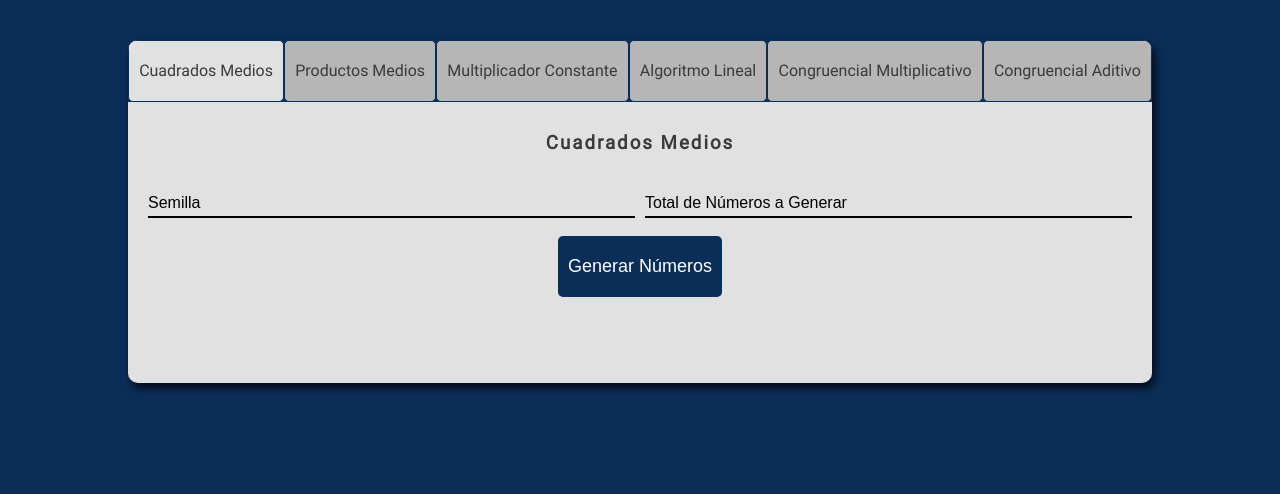
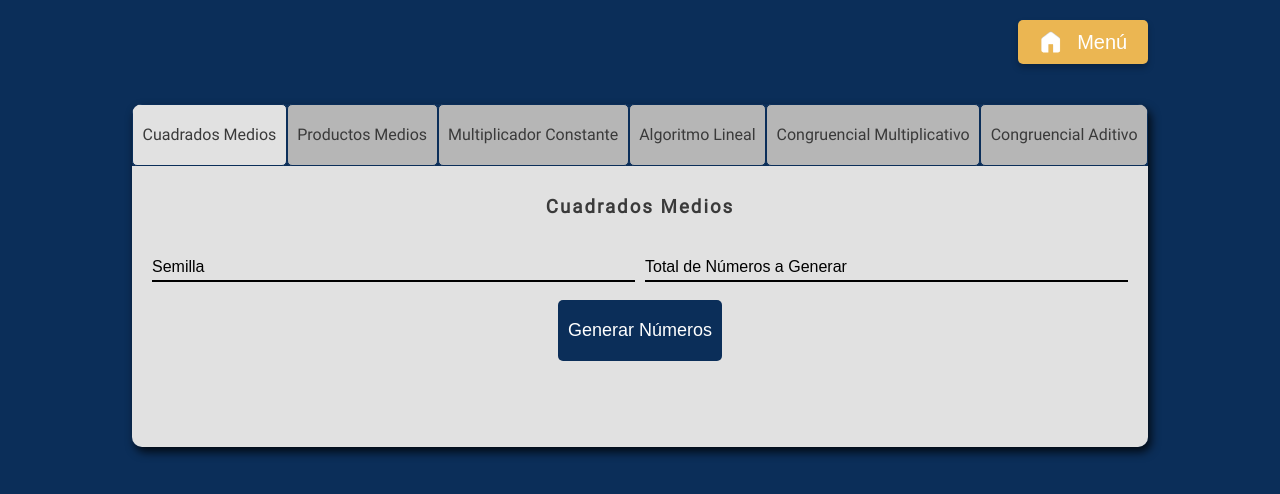
Before and after one commit to AlanElMago/proyecto-simulacion, a plain HTML site: page algoritmos-num-aleatorios.html in a window 1280 px wide. Drawn offline with Linux system fonts and the light colour scheme.

Commit message:
Boton Menu en la pantalla de generacion de numeros

```diff
--- a/algoritmos-num-aleatorios.html
+++ b/algoritmos-num-aleatorios.html
@@ -8,6 +8,18 @@
     <title>Generacion de Numeros Aleatorios</title>
 </head>
 <body>
+    <div class="main-container">
+        <div class="btn-inicio">
+            <div>
+                <Button class="btn menu">
+                    <div class="text-btn">
+                        <img src="./Images/home.png" class="img-btn">
+                        <a href="index.html">Menú</a>
+                    </div>
+                </Button>
+            </div>
+        </div>
+
         <div class="tab-container">
             <ul class="options">
                 <li id="option1" class="option option-active">
@@ -249,6 +261,7 @@
                 </div>
             </div>
         </div>
+    </div>
 
     <script type="module" src="js/metodos/script.js"></script>
 </body>
--- a/css/css-algoritmos.css
+++ b/css/css-algoritmos.css
@@ -284,3 +284,54 @@ tbody tr:hover {
 option:hover {
     background-color: #2d68af;
 }
+
+.menu {
+    padding: 10px 10px;
+    width: 130px;
+    background-color: #EBB652;
+    color: #FFF;
+    border: none;
+    font-size: 20px;
+    box-shadow: 0px 4px 6px rgba(0, 0, 0, 0.25);
+    border-radius: 5px;
+    cursor: pointer;
+}
+
+.img-btn {
+    margin-right: 15px;
+    height: 24px;
+}
+
+.menu:hover {
+    background-color: #F5DAA9;;
+}
+
+.menu:active {
+    background-color: #EBB652;
+}
+
+.text-btn {
+    display: flex;
+    flex-direction: row;
+    justify-content: center;
+    align-items: center;
+}
+
+a {
+    color: #fff;
+    text-decoration: none;
+}
+
+.main-container {
+    display: flex;
+    flex-direction: column;
+    justify-content: center;
+    align-items: center;
+}
+
+.btn-inicio {
+    display: flex;
+    justify-content: end;
+    width: 80%;
+    flex-direction: row;
+}
```
Lines whose indentation alone changed are shown as unchanged.
